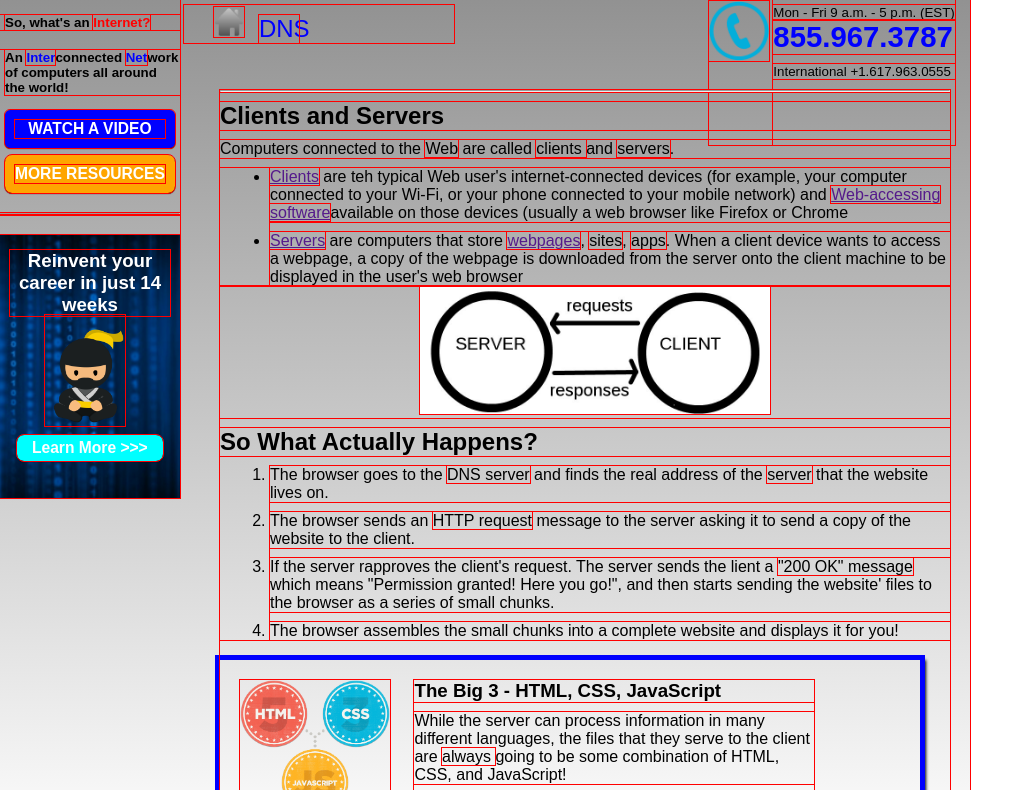
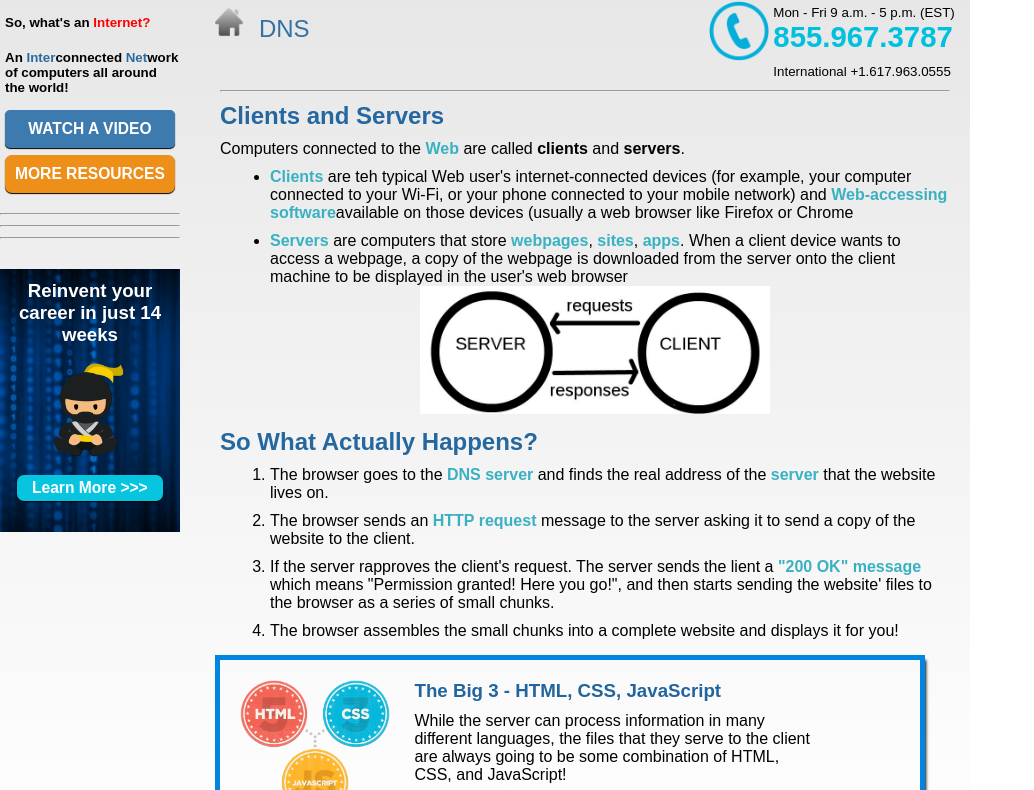
Before and after one commit to SquibblyDee/internet, a plain HTML site: page index.html in a window 1280 px wide. Shown: the part 140-930 px from the top of the page, without its empty margins (0-1034 px from the left). Drawn offline with Linux system fonts and the light colour scheme.

Commit message:
final commit post color pass

```diff
--- a/index.html
+++ b/index.html
@@ -28,7 +28,11 @@
                         <div id="more-resources">
                             <h3>MORE RESOURCES</h3>
                         </div>
-                        <hr>
+                        <div class="hori-rule">
+                            <hr>
+                            <hr>
+                            <hr>
+                        </div>
                     </div>
                         <div class="advert-bg">
                             <img src="img/ad_background.png">
--- a/style.css
+++ b/style.css
@@ -2,7 +2,7 @@
 *{
     margin: 0px;
     padding: 0px;
-    outline: 1px red solid;
+    /* outline: 1px red solid; */
 
    }
 
@@ -10,7 +10,7 @@
 
 .container{
     font-family: Arial, Helvetica, sans-serif;
-    background: linear-gradient(grey,white);
+    background: linear-gradient(#e3e3e3,white);
     width: 970px;
     height: 1000px;
 }
@@ -35,7 +35,7 @@
 
 .container .header h2{
     padding: 10px 0px;
-    background: linear-gradient(blue,white,blue);
+    background: linear-gradient(#24669e,#4f81ab,#24669e);
     color: white;
 }
 
@@ -46,8 +46,9 @@
 }
 
 .container .header span{
-    color: blue;
+    color: #3572a6;
     width: 150px;
+    font-weight: bold;
 }
 
 /* VERT BAR ON THE LEFT */
@@ -68,7 +69,7 @@
     margin: 15px 0px 7px 5px;
     text-align: center;
     color:white;
-    background-color: blue;
+    background-color: #3d7aae;
     border-radius: 5px;
     padding: 10px;
     box-shadow: 0px 1px 1px 0px black;
@@ -77,7 +78,7 @@
 #more-resources{
     width: 150px;
     color:white;
-    background-color: orange;
+    background-color: #ed8f18;
     border-radius: 7px;
     margin-bottom: 20px;
     margin-left: 5px;
@@ -87,15 +88,17 @@
 
 .whats-an-internet span{
     color: red;
+    font-weight: bold;
 }
 
 .answers span{
-    color: blue;
+    color: #2a6ba1;
+    font-weight: bold;
 }
 
-.answers .horizontal-rule{
-    height:5px;
-    color:black;
+.hori-rule hr{
+    margin-bottom: 10px;
+
 }
 
 /* BEGIN ADVERT */
@@ -124,7 +127,7 @@
     position: absolute;
     font-size: 14pt;
     text-align: center;
-    top: 390px;
+    top: 420px;
     left: 10px;
     z-index: 2;
 
@@ -136,10 +139,10 @@
     color: white;
     position: absolute;
     padding: 4px 15px;
-    background-color: aqua;
+    background-color: #08c5df;
     box-shadow: 0px 1px 1px 0px black;
     border-radius: 7px;
-    top: 575px;
+    top: 615px;
     left: 17px;
     z-index: 2;
 
@@ -175,7 +178,7 @@
 .contact-bar p{
     width: 40px;
     display: inline-block;
-    color: blue;
+    color: #3471a5;
     font-size:  18pt;
     vertical-align: center;
 }
@@ -201,7 +204,7 @@
 }
 
 .contact-info h3{
-    color: blue;
+    color: #00c0df;
     font-size: 22pt;
 }
 
@@ -220,12 +223,24 @@
     margin-top: 20px;
 }
 
-.clients-and-servers h2{
+.large-content-box h2{
     margin-top:10px;
+    color: #25679f
+}
+
+.clients-and-servers a{
+    color:#3ab1c2;
+    text-decoration: none;
+    font-weight: bold;
 }
 
 .clients-and-servers .list ul{
     margin-left: 50px;
+}
+
+.clients-and-servers span{
+    color: black;
+    font-weight: bold;
 }
 
 .server-client-pic img{
@@ -244,7 +259,7 @@
 .big3-box{
     margin-top: 20px;
     width: 700px;
-    outline: 5px solid blue;
+    outline: 5px solid #0085e0;
     box-shadow: 3px 3px 3px 3px black;
 }
 
@@ -254,9 +269,24 @@
     margin:20px;
 }
 
+.big3-box h3{
+   color: #22659e;
+}
+
 .big3-content{
     display: inline-block;
     width:400px;
     vertical-align: top;
     margin-top: 20px;
 }
+
+.big3-content a{
+    text-decoration: none;
+    color: #3ab1c2;
+    font-weight: bold;
+}
+
+.so-what-happens span{
+    color: #3ab1c2;
+    font-weight: bold;
+}
```
